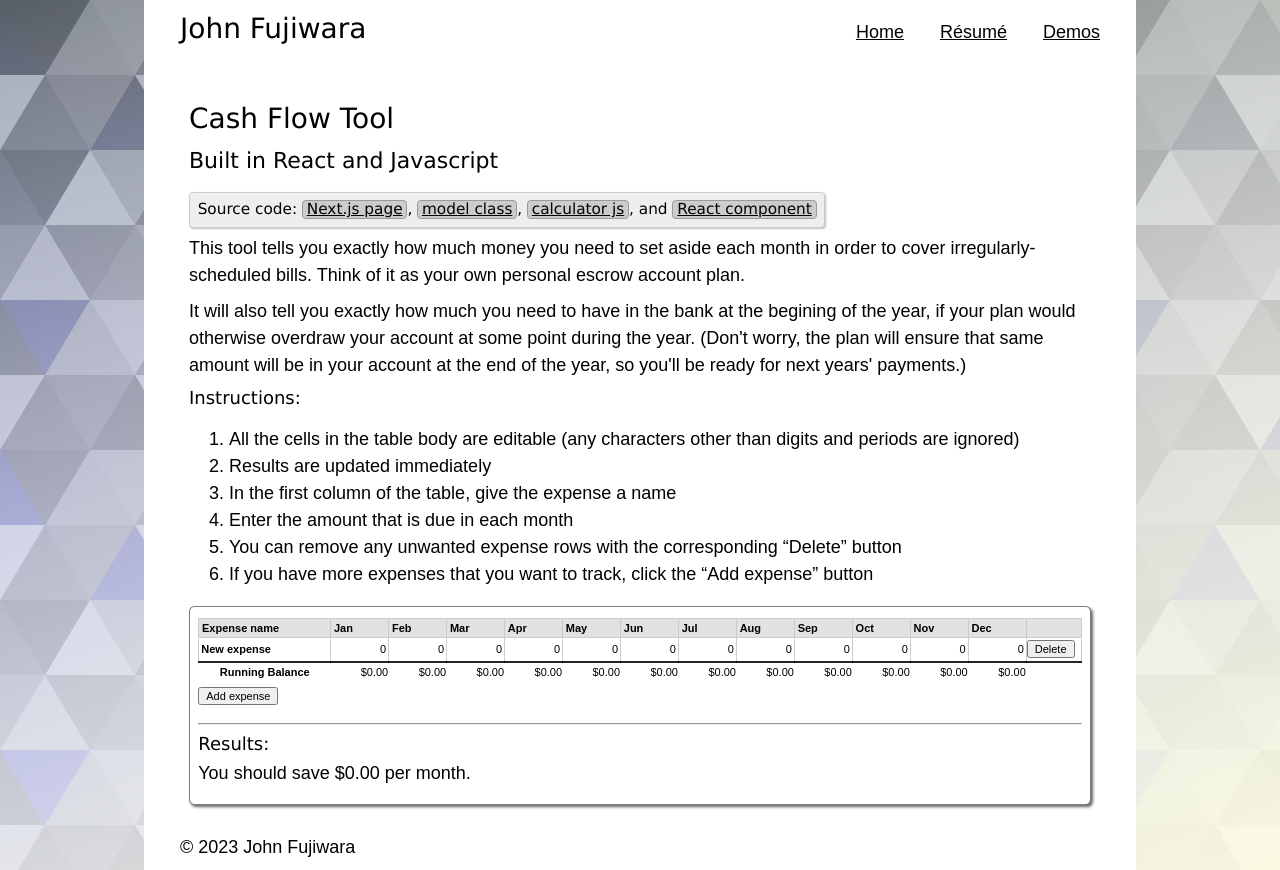
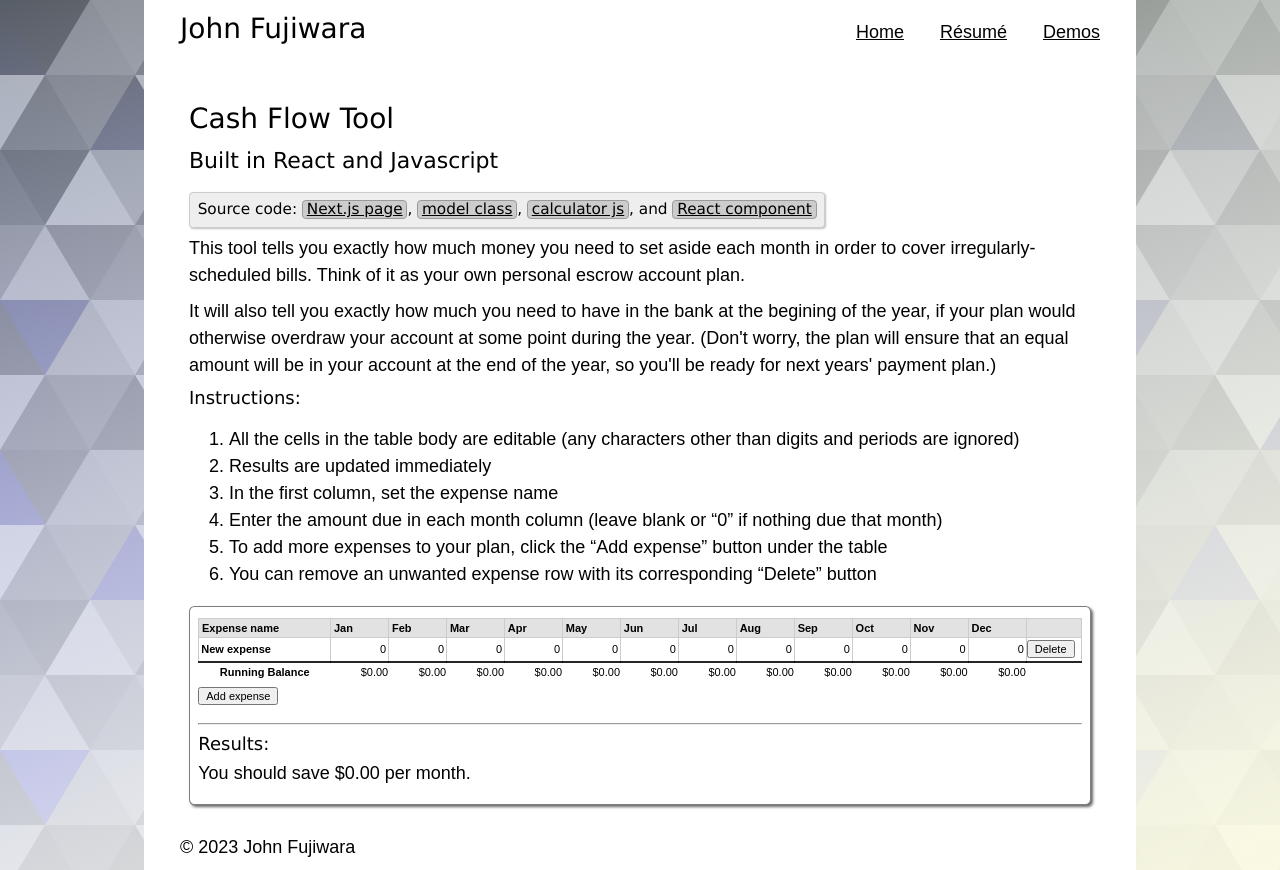
Before and after one commit to Fuji727/johnfujiwara.com, a Next.js app: page /demos/cashflow in a window 1280 px wide. Built offline with nearby package versions, Linux system fonts and the light colour scheme; a web font is replaced by a local one.

Commit message:
Cash Flow Tool page: Reorder and tweak instructions

```diff
--- a/app/demos/cashflow/page.js
+++ b/app/demos/cashflow/page.js
@@ -61,16 +61,16 @@ import CashFlow from './cashflow.js';
               </p>
               <p>It will also tell you exactly how much you need to have in the bank at the begining of the year,
                 if your plan would otherwise overdraw your account at some point during the year.
-                (Don&apos;t worry, the plan will ensure that same amount will be in your account at the end of the year,
-                so you&apos;ll be ready for next years&apos; payments.)</p>
+                (Don&apos;t worry, the plan will ensure that an equal amount will be in your account at the end of the year,
+                so you&apos;ll be ready for next years&apos; payment plan.)</p>
               <h3>Instructions:</h3>
               <ol>
                 <li>All the cells in the table body are editable (any characters other than digits and periods are ignored)</li>
                 <li>Results are updated immediately</li>
-                <li>In the first column of the table, give the expense a name</li>
-                <li>Enter the amount that is due in each month</li>
-                <li>You can remove any unwanted expense rows with the corresponding &ldquo;Delete&rdquo; button</li>
-                <li>If you have more expenses that you want to track, click the &ldquo;Add expense&rdquo; button</li>
+                <li>In the first column, set the expense name</li>
+                <li>Enter the amount due in each month column (leave blank or &ldquo;0&rdquo; if nothing due that month)</li>
+                <li>To add more expenses to your plan, click the &ldquo;Add expense&rdquo; button under the table</li>
+                <li>You can remove an unwanted expense row with its corresponding &ldquo;Delete&rdquo; button</li>
               </ol>
               <CashFlow expenseCollectionModel={expenseCollection} resultsModel={results} onChange={onChangeHandler} nameTransformFunction={n => n.substring(0,3)} />
             </>
```
